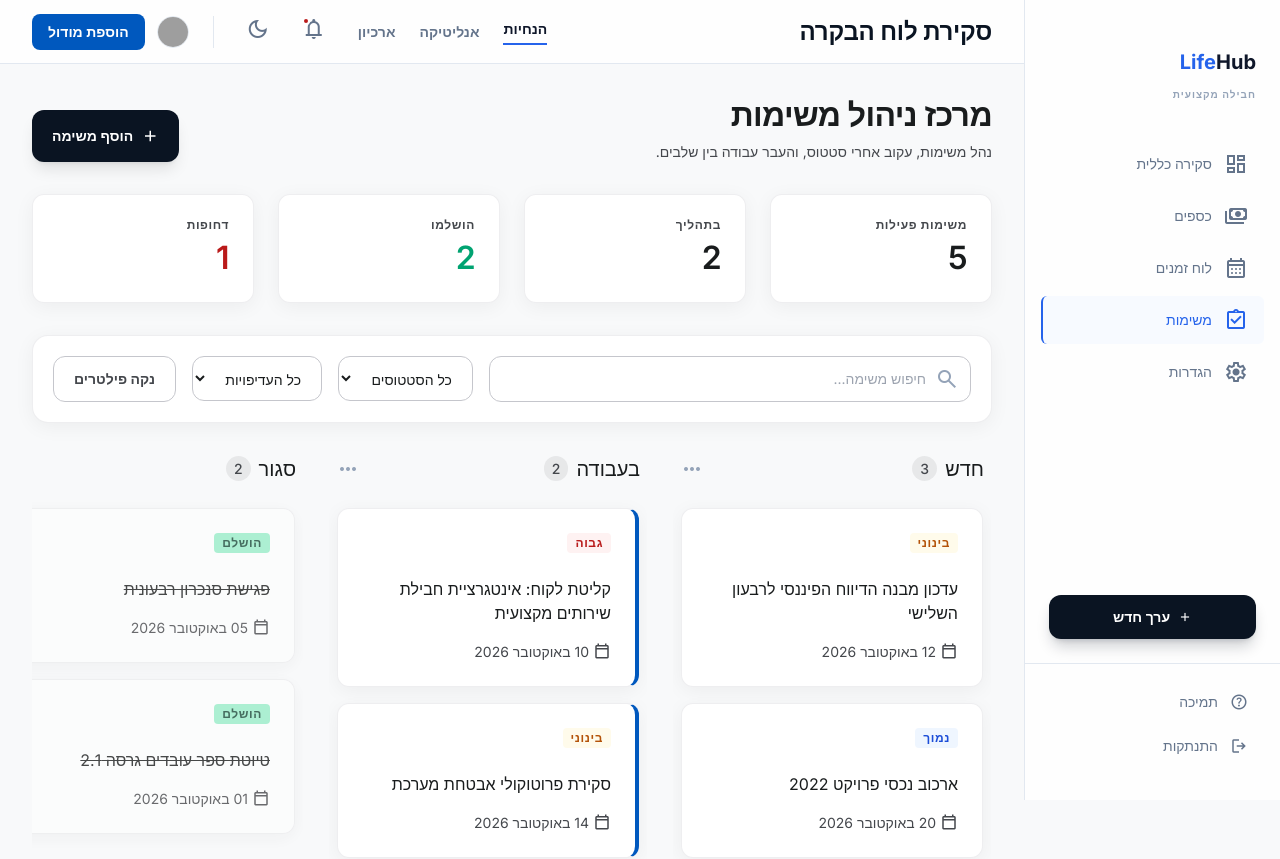
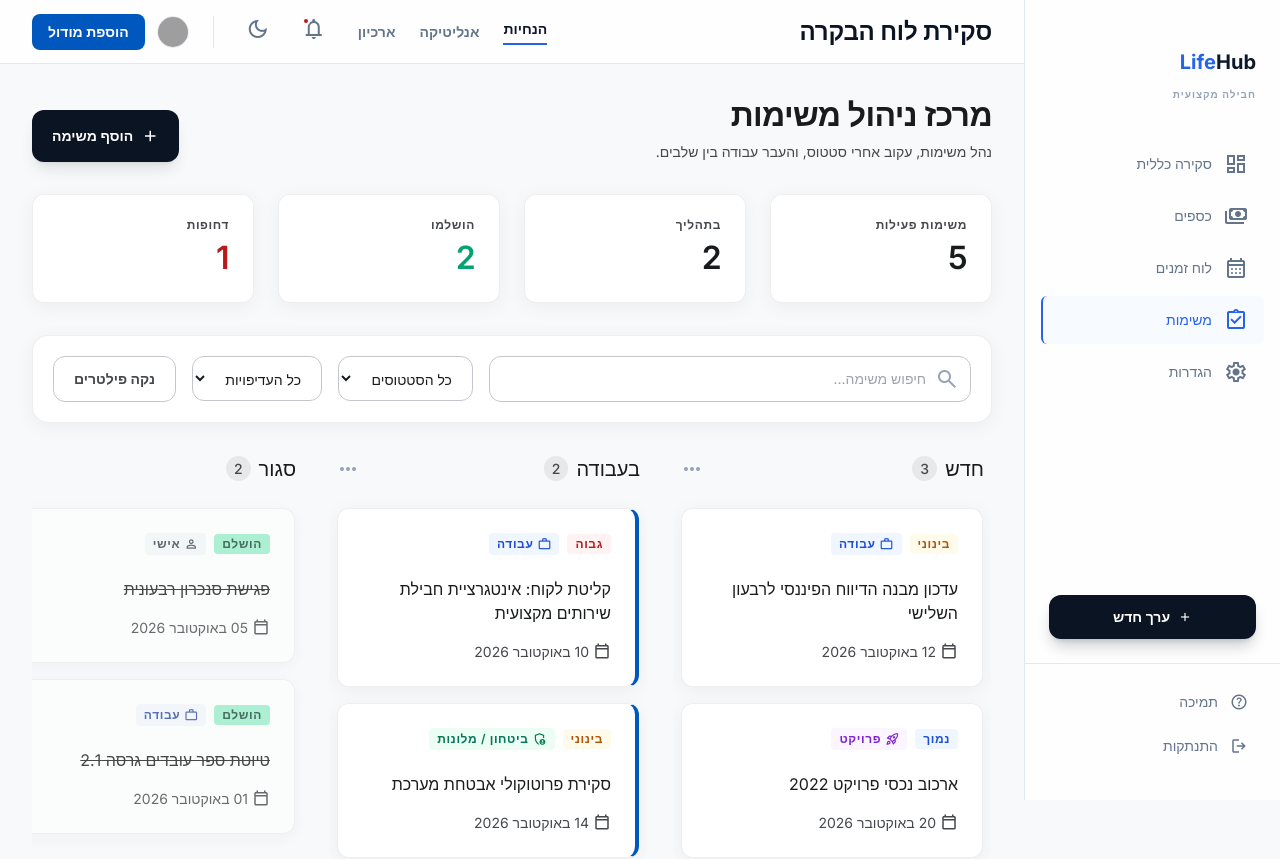
Before and after one commit to YotamA1995/my-life-dashboard, a React (Vite) app: page /tasks in a window 1280 px wide. Shown: the top 859 px of the page. Built offline with nearby package versions, Linux system fonts and the light colour scheme; grey boxes are pictures that could not be loaded.

Commit message:
Enhance AddTaskModal and EditTaskModal by adding task category selection, improving task organization. Update TaskCard to display task category with corresponding styles and icons, enhancing visual feedback for users.

```diff
--- a/src/components/tasks/AddTaskModal.tsx
+++ b/src/components/tasks/AddTaskModal.tsx
@@ -1,7 +1,7 @@
 import { useState } from "react";
 import type { FormEvent } from "react";
 import { useTasksStore } from "../../store/useTasksStore";
-import type { TaskPriority, TaskStatus } from "../../store/useTasksStore";
+import type { TaskCategory, TaskPriority, TaskStatus } from "../../store/useTasksStore";
 
 function getTodayDate() {
   return new Date().toISOString().split("T")[0];
@@ -21,6 +21,7 @@ export default function AddTaskModal({
   const [title, setTitle] = useState("");
   const [dueDate, setDueDate] = useState(getTodayDate());
   const [priority, setPriority] = useState<TaskPriority>("medium");
+  const [category, setCategory] = useState<TaskCategory>("personal");
   const [status, setStatus] = useState<TaskStatus>("todo");
 
   function handleSubmit(event: FormEvent<HTMLFormElement>) {
@@ -37,6 +38,7 @@ export default function AddTaskModal({
       status,
       normalizedDueDate,
       priority,
+      category,
     );
 
     onClose();
@@ -107,6 +109,20 @@ export default function AddTaskModal({
           </select>
 
           <select
+            value={category}
+            onChange={(event) =>
+              setCategory(event.target.value as TaskCategory)
+            }
+            className="w-full rounded-lg border border-outline-variant bg-white px-4 py-3 text-body-sm outline-none transition-all focus:border-transparent focus:ring-2 focus:ring-secondary"
+          >
+            <option value="personal">אישי</option>
+            <option value="work">עבודה</option>
+            <option value="security">ביטחון / מלונות</option>
+            <option value="project">פרויקט</option>
+            <option value="home">בית</option>
+          </select>
+
+          <select
             value={status}
             onChange={(event) => setStatus(event.target.value as TaskStatus)}
             className="w-full rounded-lg border border-outline-variant bg-white px-4 py-3 text-body-sm outline-none transition-all focus:border-transparent focus:ring-2 focus:ring-secondary"
--- a/src/components/tasks/EditTaskModal.tsx
+++ b/src/components/tasks/EditTaskModal.tsx
@@ -1,6 +1,6 @@
 import { useState } from "react";
 import { useTasksStore } from "../../store/useTasksStore";
-import type { Task, TaskPriority } from "../../store/useTasksStore";
+import type { Task, TaskCategory, TaskPriority } from "../../store/useTasksStore";
 import { Button, Input, Modal } from "../ui";
 
 function getTodayDate() {
@@ -27,6 +27,8 @@ export default function EditTaskModal({
     task.priority === "completed" ? "medium" : task.priority,
   );
 
+  const [category, setCategory] = useState<TaskCategory>(task.category);
+
   function handleSave() {
     if (!title.trim()) {
       return;
@@ -38,6 +40,7 @@ export default function EditTaskModal({
       title: title.trim(),
       dueDate: normalizedDueDate,
       priority: task.status === "done" ? "completed" : priority,
+      category,
     });
 
     onClose();
@@ -104,6 +107,25 @@ export default function EditTaskModal({
             </select>
           </div>
         )}
+        <div className="flex flex-col gap-2">
+          <label className="text-label-lg font-medium text-on-surface">
+            תחום
+          </label>
+
+          <select
+            value={category}
+            onChange={(event) =>
+              setCategory(event.target.value as TaskCategory)
+            }
+            className="h-11 rounded-xl border border-outline-variant bg-surface px-4 text-body-lg text-on-surface outline-none transition-colors focus:border-primary focus:ring-2 focus:ring-primary/20"
+          >
+            <option value="personal">אישי</option>
+            <option value="work">עבודה</option>
+            <option value="security">ביטחון / מלונות</option>
+            <option value="project">פרויקט</option>
+            <option value="home">בית</option>
+          </select>
+        </div>
       </div>
     </Modal>
   );
--- a/src/components/tasks/TaskCard.tsx
+++ b/src/components/tasks/TaskCard.tsx
@@ -28,6 +28,34 @@ const priorityMap = {
   },
 };
 
+const categoryMap = {
+  personal: {
+    label: "אישי",
+    icon: "person",
+    classes: "bg-slate-100 text-slate-700",
+  },
+  work: {
+    label: "עבודה",
+    icon: "work",
+    classes: "bg-blue-50 text-blue-700",
+  },
+  security: {
+    label: "ביטחון / מלונות",
+    icon: "admin_panel_settings",
+    classes: "bg-emerald-50 text-emerald-700",
+  },
+  project: {
+    label: "פרויקט",
+    icon: "rocket_launch",
+    classes: "bg-purple-50 text-purple-700",
+  },
+  home: {
+    label: "בית",
+    icon: "home",
+    classes: "bg-orange-50 text-orange-700",
+  },
+};
+
 export default function TaskCard({
   task,
   isHighlighted,
@@ -36,6 +64,7 @@ export default function TaskCard({
   const [isEditModalOpen, setIsEditModalOpen] = useState(false);
 
   const priority = priorityMap[task.priority] ?? priorityMap.medium;
+  const category = categoryMap[task.category] ?? categoryMap.personal;
   const isDone = task.status === "done";
   const overdue = isOverdue(task.dueDate) && !isDone;
 
@@ -54,11 +83,22 @@ export default function TaskCard({
       }`}
     >
       <div className="mb-3 flex items-start justify-between">
-        <span
-          className={`rounded px-2 py-1 text-label-caps font-label-caps ${priority.classes}`}
-        >
-          {priority.label}
-        </span>
+        <div className="flex flex-wrap items-center gap-2">
+          <span
+            className={`rounded px-2 py-1 text-label-caps font-label-caps ${priority.classes}`}
+          >
+            {priority.label}
+          </span>
+
+          <span
+            className={`inline-flex items-center gap-1 rounded px-2 py-1 text-label-caps font-label-caps ${category.classes}`}
+          >
+            <span className="material-symbols-outlined text-[14px]">
+              {category.icon}
+            </span>
+            {category.label}
+          </span>
+        </div>
 
         <div className="flex items-center gap-1 opacity-0 transition-opacity group-hover:opacity-100">
           <button
--- a/src/store/useTasksStore.ts
+++ b/src/store/useTasksStore.ts
@@ -5,12 +5,15 @@ export type TaskStatus = "todo" | "inProgress" | "done";
 
 export type TaskPriority = "low" | "medium" | "high" | "completed";
 
+export type TaskCategory = "work" | "home" | "project" | "personal" | "security";
+
 export type Task = {
   id: string;
   title: string;
   dueDate: string;
   status: TaskStatus;
   priority: TaskPriority;
+  category: TaskCategory;
 };
 
 type TasksStore = {
@@ -21,6 +24,7 @@ type TasksStore = {
     status?: TaskStatus,
     dueDate?: string,
     priority?: TaskPriority,
+    category?: TaskCategory,
   ) => string | undefined;
 
   moveTask: (taskId: string, status: TaskStatus) => void;
@@ -40,6 +44,7 @@ const initialTasks: Task[] = [
     dueDate: "2026-10-12",
     status: "todo",
     priority: "medium",
+    category: "work",
   },
   {
     id: "task-2",
@@ -47,6 +52,7 @@ const initialTasks: Task[] = [
     dueDate: "2026-10-20",
     status: "todo",
     priority: "low",
+    category: "project",
   },
   {
     id: "task-3",
@@ -54,6 +60,7 @@ const initialTasks: Task[] = [
     dueDate: "2026-10-10",
     status: "inProgress",
     priority: "high",
+    category: "work",
   },
   {
     id: "task-4",
@@ -61,6 +68,7 @@ const initialTasks: Task[] = [
     dueDate: "2026-10-14",
     status: "inProgress",
     priority: "medium",
+    category: "security",
   },
   {
     id: "task-5",
@@ -68,6 +76,7 @@ const initialTasks: Task[] = [
     dueDate: "2026-10-08",
     status: "todo",
     priority: "low",
+    category: "project",
   },
   {
     id: "task-6",
@@ -75,6 +84,7 @@ const initialTasks: Task[] = [
     dueDate: "2026-10-05",
     status: "done",
     priority: "completed",
+    category: "personal",
   },
   {
     id: "task-7",
@@ -82,6 +92,7 @@ const initialTasks: Task[] = [
     dueDate: "2026-10-01",
     status: "done",
     priority: "completed",
+    category: "work",
   },
 ];
 
@@ -116,6 +127,32 @@ function normalizeTaskPriority(
   return "medium";
 }
 
+function normalizeTaskCategory(category: unknown): TaskCategory {
+  if (
+    category === "work" ||
+    category === "home" ||
+    category === "project" ||
+    category === "personal" ||
+    category === "security"
+  ) {
+    return category;
+  }
+
+  return "personal";
+}
+
+function normalizeTask(task: Partial<Task> & Pick<Task, "id" | "title">): Task {
+  const status = normalizeTaskStatus(task.status);
+
+  return {
+    ...task,
+    dueDate: normalizeTaskDueDate(task.dueDate),
+    status,
+    priority: normalizeTaskPriority(task.priority, status),
+    category: normalizeTaskCategory(task.category),
+  };
+}
+
 function normalizeTaskDueDate(dueDate?: string) {
   if (!dueDate || dueDate === "היום") {
     return getTodayDate();
@@ -136,23 +173,12 @@ function normalizeTaskDueDate(dueDate?: string) {
   return parsedDate.toISOString().split("T")[0];
 }
 
-function normalizeTask(task: Task): Task {
-  const status = normalizeTaskStatus(task.status);
-
-  return {
-    ...task,
-    dueDate: normalizeTaskDueDate(task.dueDate),
-    status,
-    priority: normalizeTaskPriority(task.priority, status),
-  };
-}
-
 export const useTasksStore = create<TasksStore>()(
   persist(
     (set) => ({
       tasks: initialTasks.map(normalizeTask),
 
-      addTask(title, status = "todo", dueDate, priority = "medium") {
+      addTask(title, status = "todo", dueDate, priority = "medium", category = "personal") {
         const cleanTitle = title.trim();
 
         if (!cleanTitle) {
@@ -167,6 +193,7 @@ export const useTasksStore = create<TasksStore>()(
           dueDate: normalizeTaskDueDate(dueDate),
           status: normalizedStatus,
           priority: normalizeTaskPriority(priority, normalizedStatus),
+          category: normalizeTaskCategory(category),
         };
 
         set((state) => ({
@@ -217,6 +244,7 @@ export const useTasksStore = create<TasksStore>()(
                 updates.priority ?? task.priority,
                 nextStatus,
               ),
+              category: normalizeTaskCategory(updates.category ?? task.category),
             };
           }),
         }));
@@ -230,7 +258,7 @@ export const useTasksStore = create<TasksStore>()(
     }),
     {
       name: "tasks-storage",
-      version: 2,
+      version: 3,
       storage: createJSONStorage(() => localStorage),
       partialize: (state) => ({
         tasks: state.tasks,
@@ -242,7 +270,7 @@ export const useTasksStore = create<TasksStore>()(
           };
         }
 
-        const state = persistedState as { tasks?: Task[] };
+        const state = persistedState as { tasks?: Array<Partial<Task> & Pick<Task, "id" | "title">> };
 
         return {
           tasks: Array.isArray(state.tasks)
```
